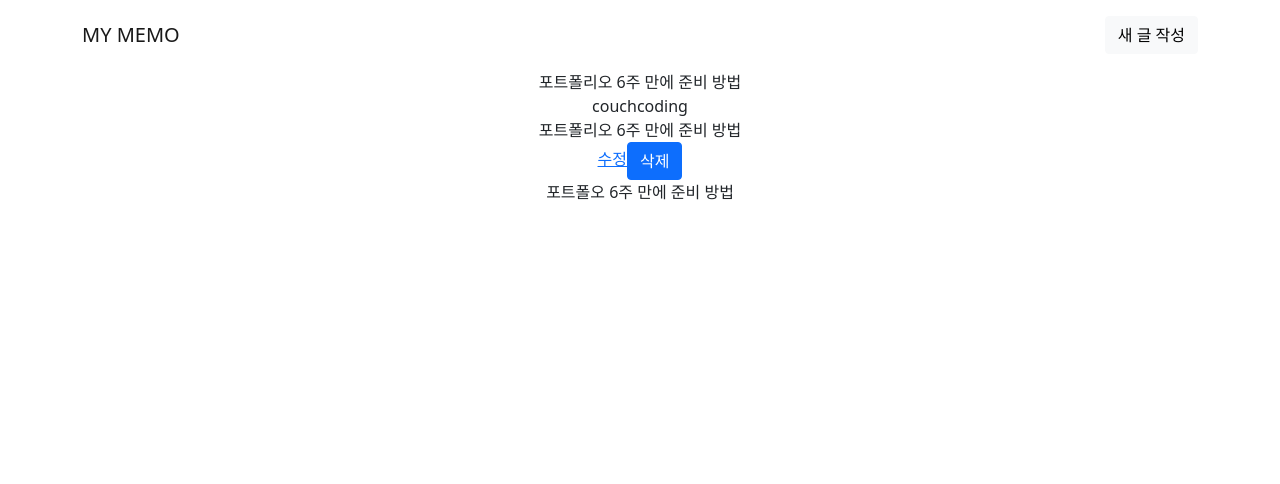
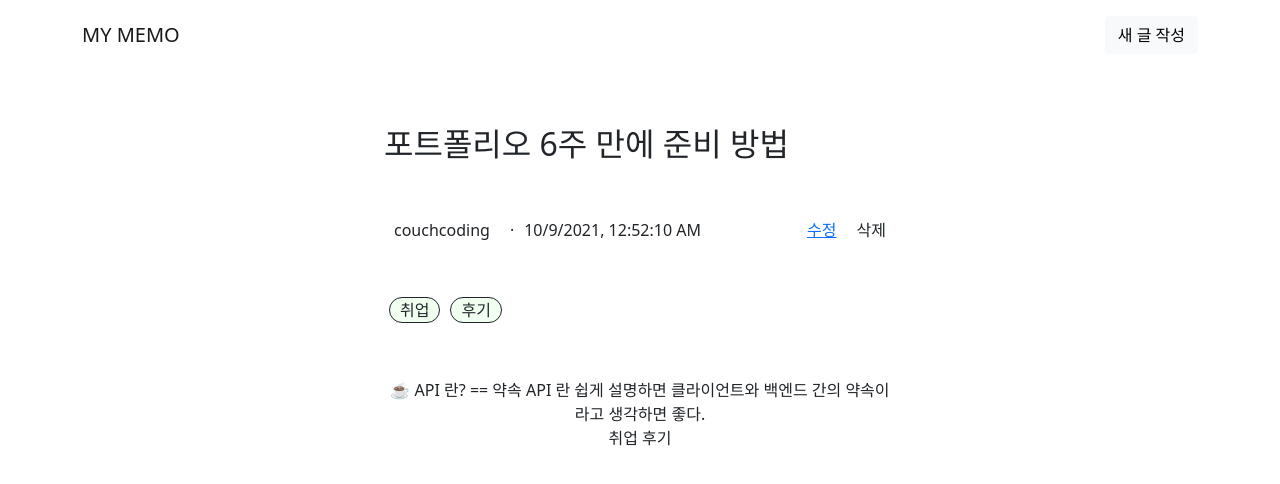
Before and after one commit to hjeomdev/Board, a React (Create React App) app: page /posts/1 in a window 1280 px wide. Shown: the top 484 px of the page. Built offline with nearby package versions, Linux system fonts and the light colour scheme; data requests are answered from the project's data file.

Commit message:
[UPDATE] 수정 후 리다이렉션 기능 및 post UI

```diff
--- a/db.json
+++ b/db.json
@@ -3,9 +3,12 @@
     {
       "title": "포트폴리오 6주 만에 준비 방법",
       "author": "couchcoding",
-      "published_at": "포트폴리오 6주 만에 준비 방법",
-      "body": "포트폴오 6주 만에 준비 방법",
-      "tags": "",
+      "published_at": "10/9/2021, 12:52:10 AM",
+      "body": "☕️ API 란? == 약속\n\nAPI 란 쉽게 설명하면 클라이언트와 백엔드 간의 약속이라고 생각하면 좋다.",
+      "tags": [
+        "취업",
+        "후기"
+      ],
       "id": 1
     },
     {
@@ -16,60 +19,74 @@
       "body": "팀으로 모여 React로 협업 프로젝트를 만들고 싶은 멤버를 모집합니다. DevFolio x Couch Coding 콜라보 프로젝트로, Couch Coding 멘토가 무료로 가이드를 제공합니다."
     },
     {
-      "title": "asdf",
-      "author": "asdf",
-      "published_at": "sdf",
-      "body": "asdf",
-      "tags": "sdf",
+      "title": "포트폴리오 6주 만에 준비 방법",
+      "author": "couchcoding",
+      "published_at": "10/9/2021, 12:43:19 AM",
+      "body": "☕️ API 란? == 약속\n\nAPI 란 쉽게 설명하면 클라이언트와 백엔드 간의 약속이라고 생각하면 좋다.",
+      "tags": [
+        "취업",
+        "후기"
+      ],
       "id": 3
     },
     {
-      "title": "asdf",
-      "author": "dd",
-      "published_at": "asdf",
-      "body": "asdf",
-      "tags": "asdf",
+      "title": "포트폴리오 6주 만에 준비 방법",
+      "author": "couchcoding",
+      "published_at": "10/9/2021, 12:50:15 AM",
+      "body": "☕️ API 란? == 약속\n\nAPI 란 쉽게 설명하면 클라이언트와 백엔드 간의 약속이라고 생각하면 좋다.",
+      "tags": [
+        "취업",
+        "후기",
+        "asdf"
+      ],
       "id": 4
     },
     {
-      "title": "asdf리오 6주 만에 준비 방법",
-      "author": "asdf",
-      "published_at": "2021-10-08",
-      "body": "포트폴리오 6주 만에 준비 방법",
-      "tags": "포트폴리오 63주 만에 준비 방법",
+      "title": "포트폴리오 6주 만에 준비 방법",
+      "author": "couchcoding",
+      "published_at": "10/9/2021, 12:55:22 AM",
+      "body": "☕️ API 란? == 약속\n\nAPI 란 쉽게 설명하면 클라이언트와 백엔드 간의 약속이라고 생각하면 좋다.",
+      "tags": [
+        "취업",
+        "후기",
+        "asdf"
+      ],
       "id": 5
     },
     {
-      "title": "a",
-      "author": "d",
-      "published_at": 1633494305011,
-      "body": "asdf",
-      "tags": "dd",
+      "title": "포트폴리오 6주 만에 준비 방법",
+      "author": "couchcoding",
+      "published_at": "10/9/2021, 12:50:37 AM",
+      "body": "☕️ API 란? == 약속\n\nAPI 란 쉽게 설명하면 클라이언트와 백엔드 간의 약속이라고 생각하면 좋다.",
+      "tags": [
+        "취업",
+        "후기"
+      ],
       "id": 6
     },
     {
-      "title": "d",
-      "author": "sd",
-      "published_at": 1633494389581,
-      "body": "sd",
-      "tags": "dd",
+      "title": "포트폴리오 6주 만에 준비 방법",
+      "author": "couchcoding",
+      "published_at": "10/9/2021, 12:51:11 AM",
+      "body": "☕️ API 란? == 약속\n\nAPI 란 쉽게 설명하면 클라이언트와 백엔드 간의 약속이라고 생각하면 좋다.",
+      "tags": [
+        "취업",
+        "후기",
+        "asdf"
+      ],
       "id": 7
     },
     {
-      "title": "asdf",
-      "author": "asd",
-      "published_at": "10/6/2021, 1:27:32 PM",
-      "body": "asdf",
-      "tags": "afds",
+      "title": "포트폴리오 6주 만에 준비 방법",
+      "author": "couchcoding",
+      "published_at": "10/9/2021, 12:51:16 AM",
+      "body": "☕️ API 란? == 약속\n\nAPI 란 쉽게 설명하면 클라이언트와 백엔드 간의 약속이라고 생각하면 좋다.",
+      "tags": [
+        "취업",
+        "후기",
+        "asdf"
+      ],
       "id": 8
-    },
-    {
-      "title": "asdf",
-      "author": "asdf",
-      "published_at": "10/6/2021, 1:28:15 PM",
-      "body": "ddf",
-      "tags": "asdf",
-      "id": 9
     }
   ]
 }
--- a/src/App.js
+++ b/src/App.js
@@ -11,7 +11,7 @@ import NotFound from "./js/exceptionPage/notFound";
 function App() {
   return (
     <div className="App">
-      <BrowserRouter>
+      <BrowserRouter forceRefresh={true}>
         <Header />
         <Switch>
           <Route path="/posts/:postId" component={Post}/>
--- a/src/index.js
+++ b/src/index.js
@@ -5,10 +5,10 @@ import App from './App';
 import reportWebVitals from './reportWebVitals';
 
 ReactDOM.render(
-  <React.StrictMode>
+  // <React.StrictMode>
     <App />
-  </React.StrictMode>,
-  document.getElementById('root')
+  // </React.StrictMode>
+  ,document.getElementById('root')
 );
 
 // If you want to start measuring performance in your app, pass a function
--- a/src/js/css/newPost.css
+++ b/src/js/css/newPost.css
@@ -3,7 +3,7 @@
     flex-direction: column;
     height: 100%;
     justify-content: center;
-    margin: 50px;
+    margin: 50px 30% 10% 30%;
 }
 
 .formTitle, .formAuthor, .formBody, .formTags{
--- a/src/js/css/post.css
+++ b/src/js/css/post.css
@@ -0,0 +1,41 @@
+.post {
+    display: flex;
+    flex-direction: column;
+    height: 100%;
+    justify-content: center;
+    margin: 50px 30% 10% 30%;
+}
+
+.title, .underTitle, .tags{
+    flex: 1; /* flex: 1 1 0 */
+    overflow: auto;
+    margin-bottom: 50px;
+}
+
+.title {
+    font-size: xx-large;
+    font-weight: 500;
+    margin-right: auto;
+}
+
+.underTitle {
+    display: flex;
+    flex-direction: row;
+}
+
+.postInfo {
+    margin-right: auto;
+}
+
+.author, .dot, .publised_at {
+    margin: 10px;
+}
+
+.deleteComp, .updateComp {
+    flex: 1 1 auto;
+    margin: 10px;
+}
+
+.body {
+    margin-right: auto;
+}
--- a/src/js/post/newPost.js
+++ b/src/js/post/newPost.js
@@ -10,12 +10,11 @@ import '../css/newPost.css'
 
 function NewPost() {
 
-    const params = useParams();
-    const postId = params.postId;
+    let { postId } = useParams();
 
     let history = useHistory();
 
-    const [newOrNotFlag, setNewOrNotFlag] = useState(false);
+    const [newOrNotFlag, setNewOrNotFlag] = useState(true); //새글 이면 true, 수정이면 false
 
     const [title, setTitle] = useState("");
     const [author, setAuthor] = useState("");
@@ -26,6 +25,11 @@ function NewPost() {
     const [tempTag, setTempTag] = useState("");
 
     useEffect(() => {
+        if (postId != null) { //postId 파라미터가 있음
+            setNewOrNotFlag(false);
+            loadSavedData();
+        }
+
         function loadSavedData() {
             axios.get('http://localhost:3000/posts/' + postId)
             .then((res) => {
@@ -34,31 +38,28 @@ function NewPost() {
                 setPublished_at(res.data.published_at);
                 setBody(res.data.body);
                 setTags(res.data.tags);
+                // console.log(res);
             }).catch(error => {
                 console.log(error.response)
             });
         }
-
-        if (params.postId != null) { //postId 파라미터가 없음
-            setNewOrNotFlag(true);
-            loadSavedData();
-        }
-    }, []);
+    }, [postId]);
 
     function saveNewData() {
         let newData = {title: title, author: author, published_at: new Date().toLocaleString(), body: body, tags: tags};
 
-        if (newOrNotFlag == true) {
+        if (newOrNotFlag === false) {
             axios.put('http://localhost:3000/posts/' + postId, newData)
             .then(() => {
-                history.push("/posts/" + postId);
+                history.push(`/posts/${postId}`);
             }).catch(error => {
                 console.log(error.response)
             });
         } else {
             axios.post('http://localhost:3000/posts', newData)
             .then((res) => {
-                history.push("/posts/" + res.data.id);
+                console.log(res);
+                history.push(`/posts/${res.data.id}`);
             }).catch(error => {
                 console.log(error.response)
             });
@@ -67,11 +68,20 @@ function NewPost() {
     }
 
     function deleteTag(id) {
+
         let temp = tags.slice();
 
-        temp.pop(id);
+        temp.splice(id, 1);
+        // console.log(temp);
+        setTags(temp);
+    }
 
-        setTags(temp);
+    function submitButton() {
+        if(newOrNotFlag === true) {
+            return "출간하기";
+        } else {
+            return "수정하기";
+        }
     }
 
     return (
@@ -93,7 +103,9 @@ function NewPost() {
                 } >
             <div className="formTags">
                 <span className="tags">
-                { tags && tags.length > -1 ? tags.map((tag, i) => <Tag key={i} tag={tag} tagId={tag.indexOf(tag)} deleteTag={deleteTag}/>) : ('') }
+                { tags && tags.length > -1 ?
+                    tags.map((tag, i) => <Tag key={i} tag={tag} tagId={tags.indexOf(tag)} postOrNot={false} deleteTag={deleteTag}/>) : ('')
+                }
                 </span>
 
                 <Form.Group className="newTags">
@@ -112,7 +124,7 @@ function NewPost() {
                 <Form.Control as="textarea" placeholder="당신의 이야기를 적어보세요..." rows={20} value={body} onChange={(e) => setBody(e.target.value)} required/>
             </Form.Group>
 
-            <Button variant="primary" type="submit" className="formSubmit">출간하기</Button>
+            <Button variant="primary" type="submit" className="formSubmit">{submitButton()}</Button>
         </Form>
 
     );
--- a/src/js/post/post.js
+++ b/src/js/post/post.js
@@ -1,6 +1,8 @@
 import React, { useState, useEffect }  from "react";
 import { Link, useParams, useHistory } from "react-router-dom"
 import axios from 'axios';
+
+import Tag from './tag';
 
 import { Button, Modal } from 'react-bootstrap';
 import 'bootstrap/dist/css/bootstrap.min.css';
@@ -8,8 +10,7 @@ import '../css/post.css'
 
 function Post() {
 
-    let params = useParams();
-    let postId = params.postId;
+    const { postId } = useParams();
 
     let history = useHistory();
 
@@ -60,12 +61,23 @@ function Post() {
 
             <div className="title">{post.title}</div>
 
-            <div className="author">{post.author}</div>
+            <div className="underTitle">
+                <span className="postInfo">
+                    <span className="author">{post.author}</span>
+                    <span className="dot">·</span>
+                    <span className="published_at">{post.published_at}</span>
+                </span>
+                <span className="postControl">
+                    <Link to={`/new/${postId}`} className="updateComp">수정</Link>
+                    <span onClick={handleShowDeleteModal} className="deleteComp">삭제</span>
+                </span>
+            </div>
 
-            <div className="published_at">{post.published_at}</div>
-
-            <Link to={`/new/${params.postId}`}>수정</Link>
-            <Button onClick={handleShowDeleteModal}>삭제</Button>
+            <div className="underTitle">
+            { post.tags && post.tags.length > -1 ?
+                (post.tags.map((tag, i) => <Tag key={i} tag={tag} tagId={post.tags.indexOf(tag)} postOrNot={true}/>)) : ('')
+            }
+            </div>
 
             <div className="body">{post.body}</div>
 
--- a/src/js/post/tag.js
+++ b/src/js/post/tag.js
@@ -2,10 +2,16 @@ import React from "react";
 import '../css/tag.css'
 
 function Tag(props) {
+  let deleteComp = '';
+
+  if(props.postOrNot === false) {
+    deleteComp = <span className="deleteTag" onClick={() => props.deleteTag(props.tagId)}>X</span>;
+  }
+
   return (
     <span className="savedTag">
       <span className="tagContent">{props.tag}</span>
-      <span className="deleteTag" onClick={() => props.deleteTag(props.tagId)}>X</span>
+      {deleteComp}
     </span>
   );
 }
```
Lines whose indentation alone changed are shown as unchanged.
